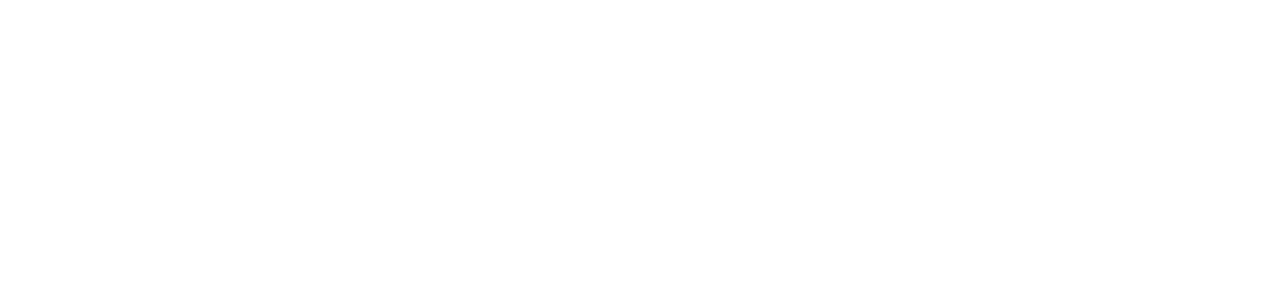
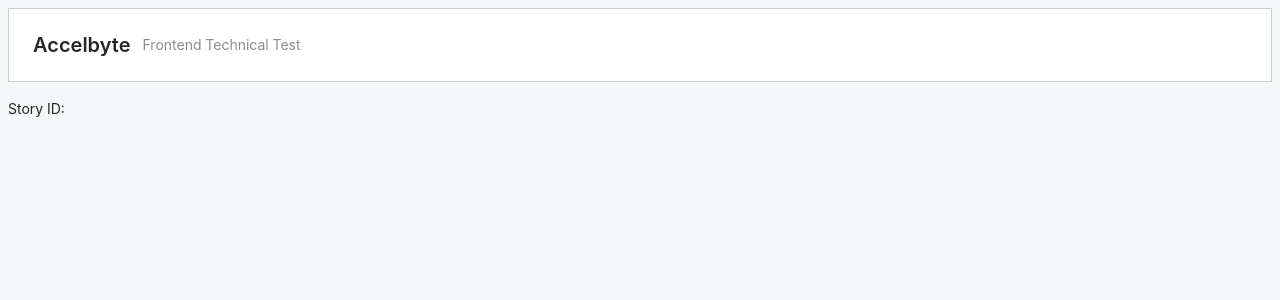
Before and after one commit to Harriet27/fe-accelbyte, a React (Create React App) app: page /items in a window 1280 px wide. Shown: the top 300 px of the page. Built offline with nearby package versions, Linux system fonts and the light colour scheme.

Commit message:
add page for storing story detail

```diff
--- a/public/index.html
+++ b/public/index.html
@@ -2,7 +2,8 @@
 <html lang="en">
   <head>
     <meta charset="utf-8" />
-    <link rel="icon" href="%PUBLIC_URL%/favicon.ico" />
+    <!-- <link rel="icon" href="%PUBLIC_URL%/favicon.ico" /> -->
+    <link rel="icon" href="%PUBLIC_URL%/accelbyte-icon.png" />
     <meta name="viewport" content="width=device-width, initial-scale=1" />
     <meta name="theme-color" content="#000000" />
     <meta
@@ -24,7 +25,7 @@
       work correctly both with client-side routing and a non-root public URL.
       Learn how to configure a non-root public URL by running `npm run build`.
     -->
-    <title>React App</title>
+    <title>Accelbyte | Frontend Technical Test</title>
   </head>
   <body>
     <noscript>You need to enable JavaScript to run this app.</noscript>
--- a/src/App.js
+++ b/src/App.js
@@ -5,6 +5,7 @@
 } from 'react-router-dom';
 import {
   Home,
+  Items,
 } from './pages';
 
 function App() {
@@ -13,6 +14,9 @@
       <Route exact path="/" element={<Home />}>
         <Home />
       </Route>
+      <Route path="/items" element={<Items />}>
+        <Items />
+      </Route>
     </Switch>
   );
 }
--- a/src/components/header/header.js
+++ b/src/components/header/header.js
@@ -5,11 +5,13 @@
 const Header = () => {
   return (
     <div className='header-root'>
-      <PageHeader
-        className="site-page-header"
-        title="Accelbyte"
-        subTitle="Frontend Technical Test"
-      />
+      <a href="/">
+        <PageHeader
+          className="site-page-header"
+          title="Accelbyte"
+          subTitle="Frontend Technical Test"
+        />
+      </a>
     </div>
   );
 };
--- a/src/pages/home/home.css
+++ b/src/pages/home/home.css
@@ -1,4 +1,5 @@
 .home-root {
+  min-height: 100vh;
   height: 100%;
   padding: 0.5rem;
   background-color: #F4F8F9;
--- a/src/pages/home/home.js
+++ b/src/pages/home/home.js
@@ -2,9 +2,9 @@
 import { Header } from '../../components';
 import { Input } from 'antd';
 import debounce from 'lodash.debounce';
-import './home.css';
 import { useDispatch, useSelector } from 'react-redux';
 import { getAllTopStories } from '../../redux/actions/hackernewsAction';
+import './home.css';
 
 const { Search } = Input;
 
@@ -35,7 +35,7 @@
     return topStoriesList.map((item, idx) => {
       return (
         <div key={idx} style={{ marginRight: "1rem" }}>
-          Story ID: <a href="#">{item}</a>
+          Story ID: <a href={`/items?story_id=${item}`}>{item}</a>
         </div>
       );
     });
--- a/src/pages/index.js
+++ b/src/pages/index.js
@@ -1,5 +1,7 @@
 import Home from './home/index';
+import Items from './items/index';
 
 export {
   Home,
+  Items,
 };
--- /dev/null
+++ b/src/pages/items/index.js
@@ -0,0 +1 @@
+export { default } from './items';
--- /dev/null
+++ b/src/pages/items/items.css
@@ -0,0 +1,10 @@
+.items-root {
+  min-height: 100vh;
+  height: 100%;
+  padding: 0.5rem;
+  background-color: #F4F8F9;
+}
+
+.items-search-result {
+  margin: 1rem 0;
+}
--- /dev/null
+++ b/src/pages/items/items.js
@@ -0,0 +1,21 @@
+import React from 'react';
+import { useLocation } from 'react-router-dom';
+import { Header } from '../../components';
+import './items.css';
+
+const Items = () => {
+  const location = useLocation();
+
+  const story_id = location.search.split("=")[1];
+
+  return (
+    <div class="items-root">
+      <Header />
+      <div class="items-search-result">
+        Story ID: {story_id}
+      </div>
+    </div>
+  );
+};
+
+export default Items;
```
Also changed, not shown: public/accelbyte-icon.png (added), src/assets/accelbyte-icon.png (added).
